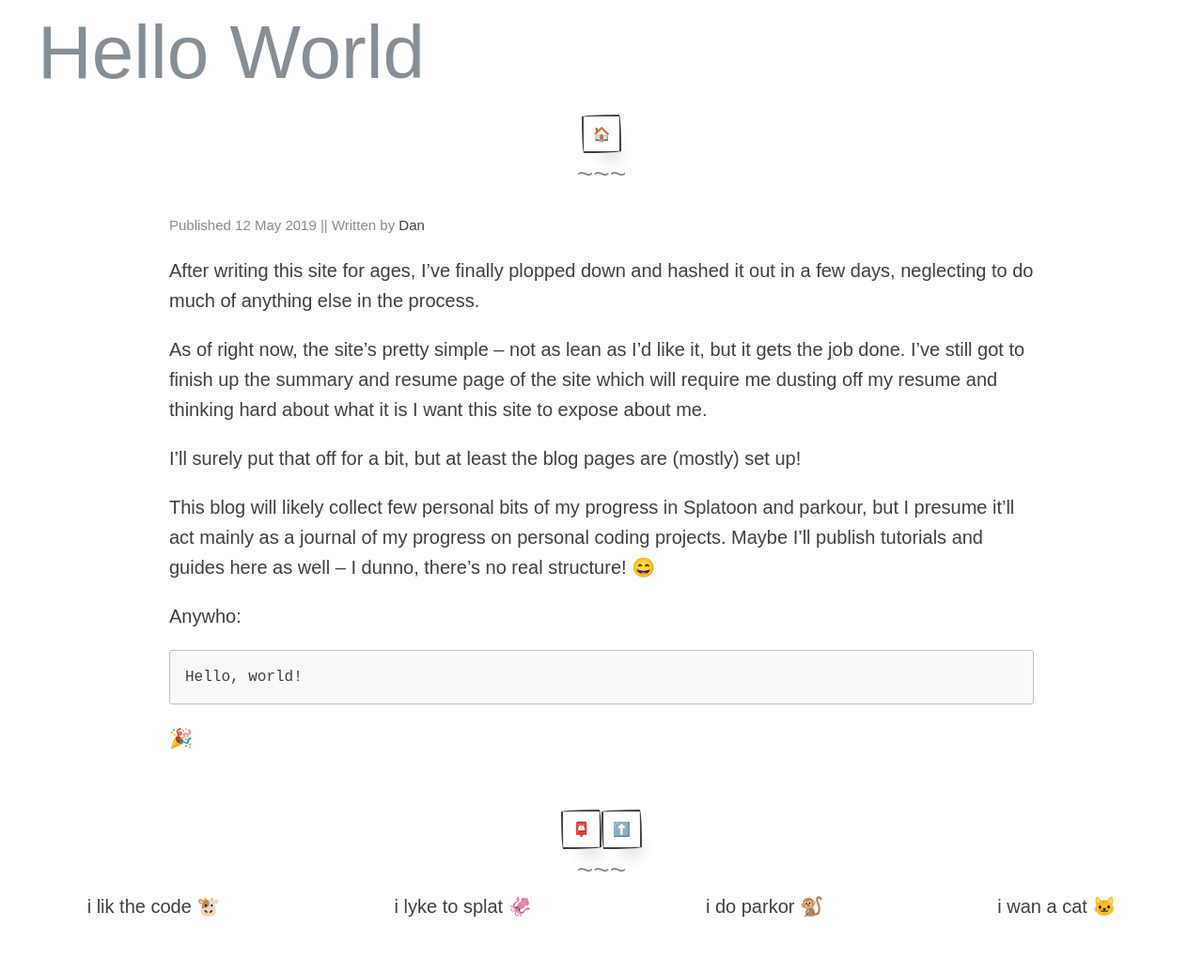
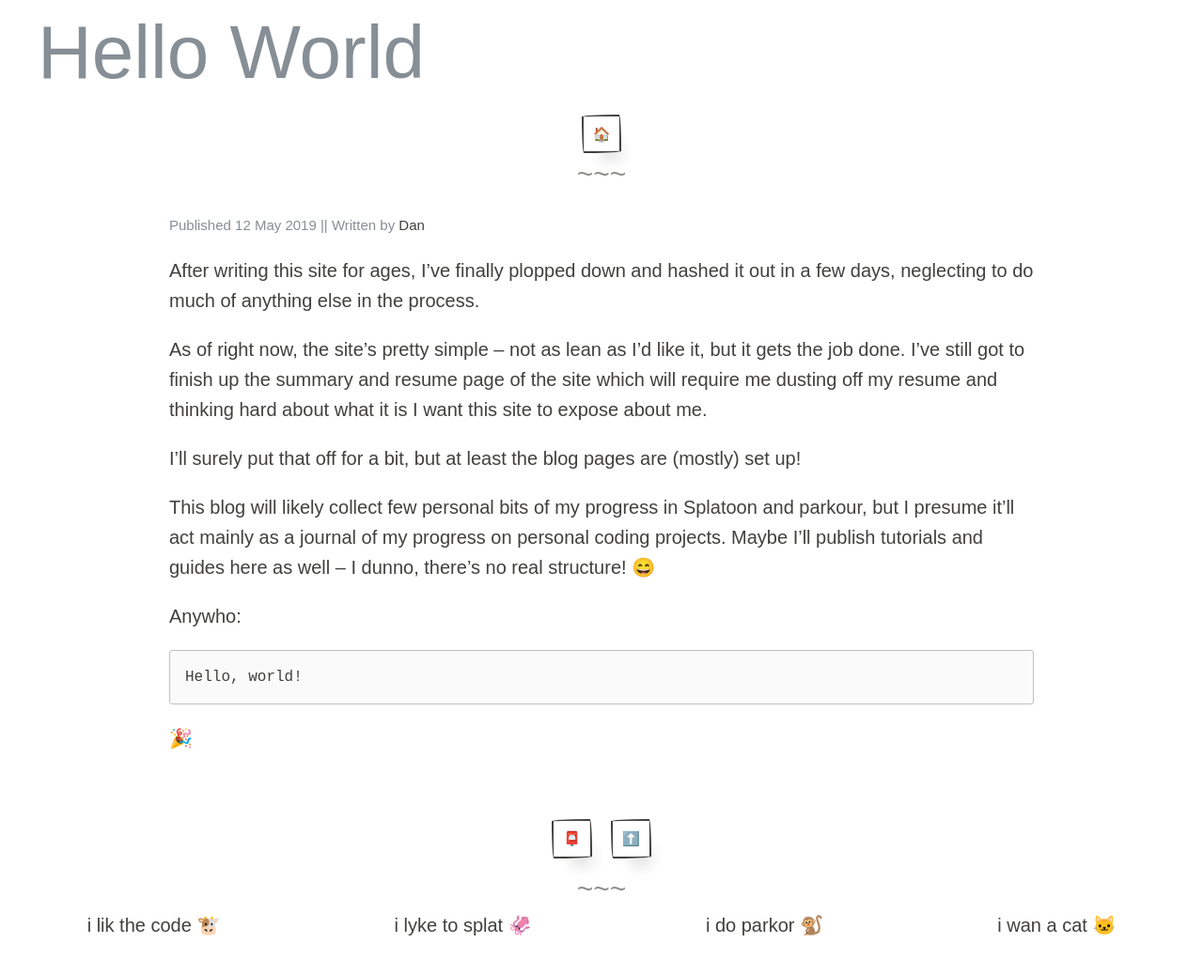
Before and after one commit to loksonarius/loksonarius.github.io, a Jekyll site: the page built from _posts/2019-05-12-hello-world.md, in a window 1280 px wide. Shown: the whole page at 94% size. Built offline with Jekyll 4.4.1, drawn with Linux system fonts in a browser that asks for light colours; emoji names are drawn with the system emoji font; some web fonts are replaced.

Commit message:
Fix blog nav spacing

```diff
--- a/_includes/blog_nav.html
+++ b/_includes/blog_nav.html
@@ -1,12 +1,12 @@
 <div class="row flex-center">
-  <a href="/blog" title="Blog Posts" class="paper-btn btn-small">
+  <a href="/blog" title="Blog Posts" class="paper-btn btn-small margin-small">
     :postbox:
   </a>
   <button
     onclick="document.body.scrollTop = 0;
      document.documentElement.scrollTop = 0;"
     title="Top of Page"
-    class="paper-btn btn-small">
+    class="paper-btn btn-small margin-small">
     :arrow_up:
   </button>
 </div>
```
